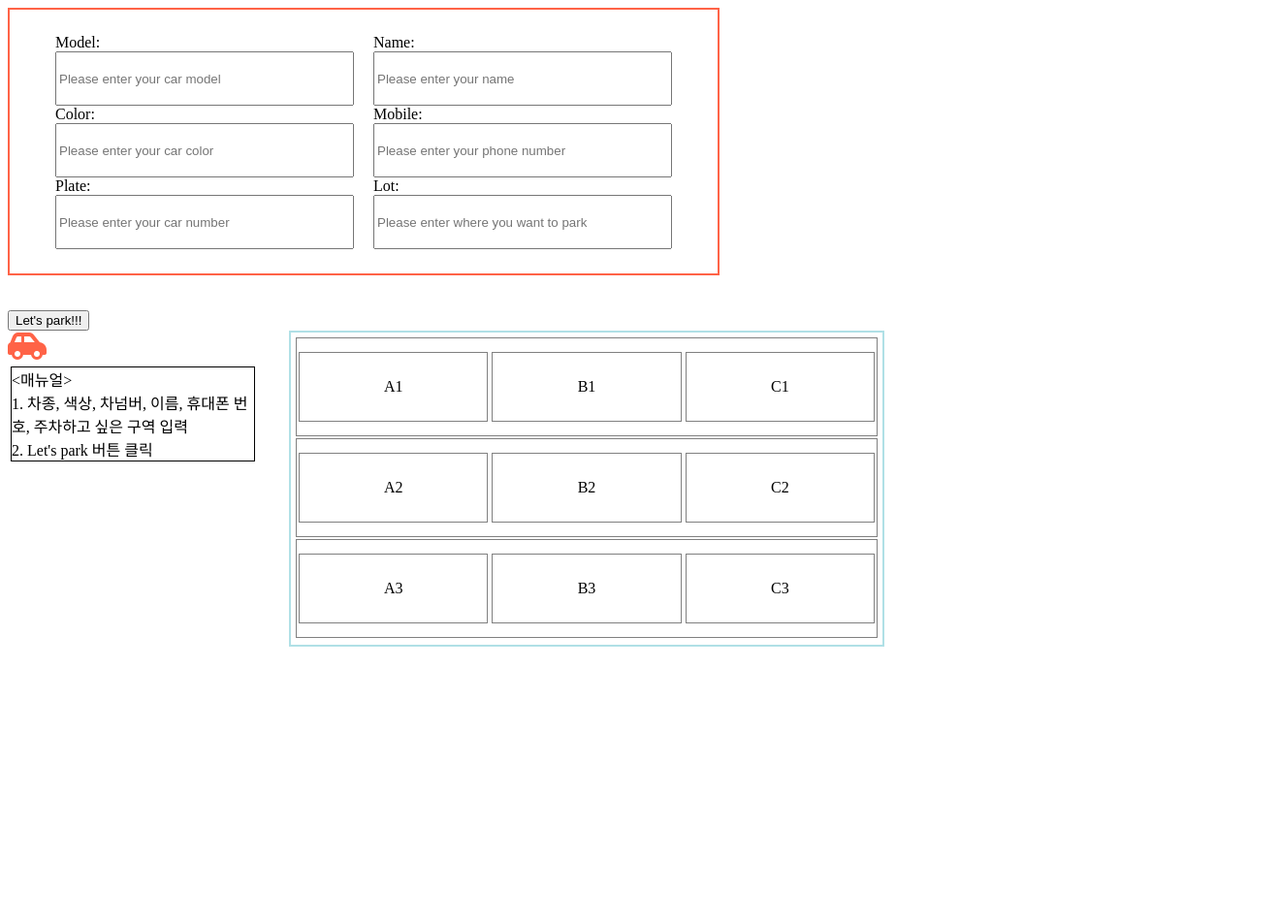
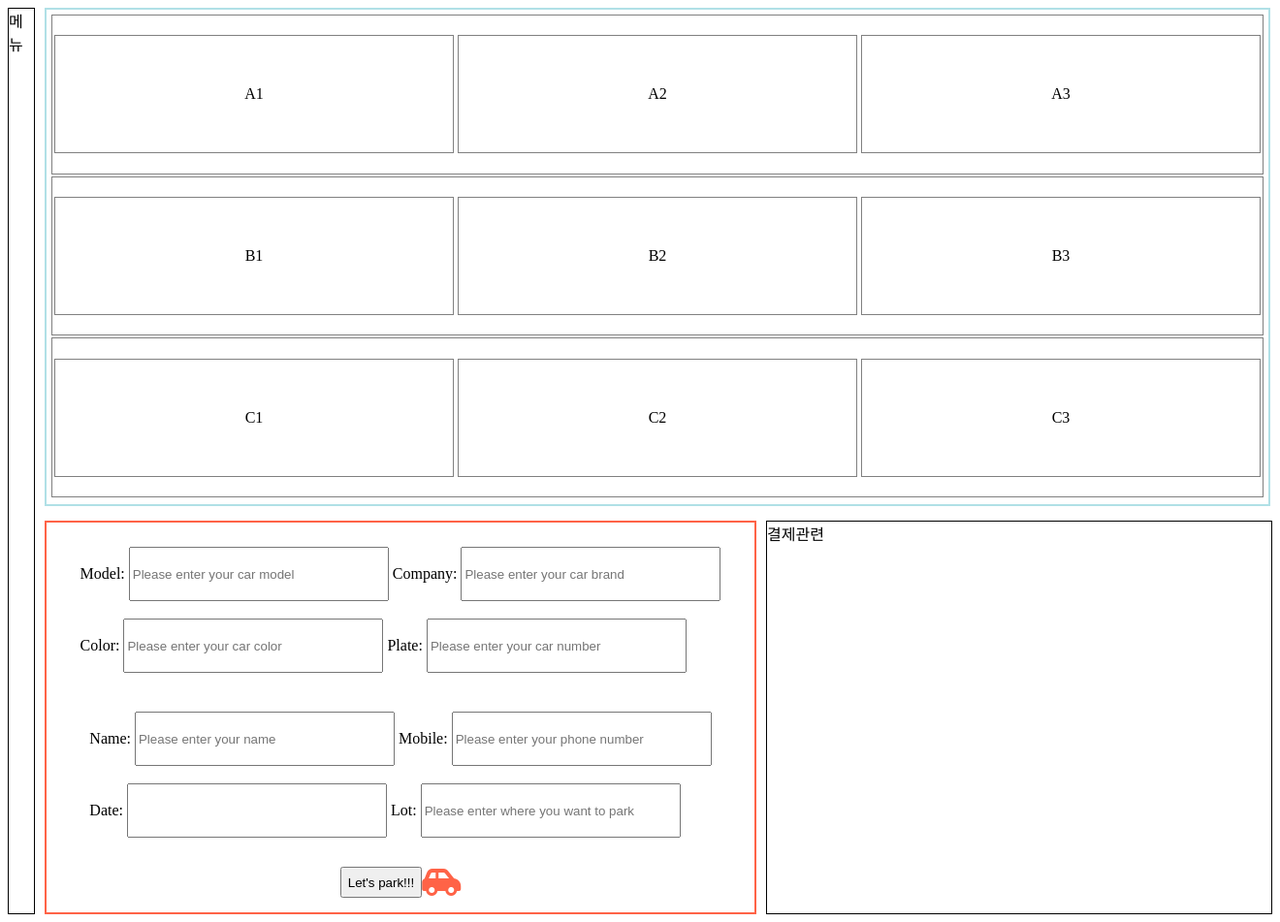
Before and after one commit to jw-lab/Board, a Django app: page /parking/ in a window 1320 px wide. Shown: the whole page at 97% size. Before the commit the page ends 667 px from the top, so only its background shows below. Run offline with Django 3.2, Linux system fonts and the light colour scheme; data that the repository does not hold is empty; some libraries are stand-ins or nearby versions.

Commit message:
전체 레이아웃 변경

```diff
--- a/parkingapp/templates/parkingapp/main.html
+++ b/parkingapp/templates/parkingapp/main.html
@@ -2,18 +2,46 @@
 
 {% block content %}
 
+<div class="layout">
+    <div class="menuLayout">
+        메뉴
+    </div>
+
+    <div class="rightLayout">
+        <div class="parkinglot">
+            <div class="lotA">
+                <p>A1</p>
+                <P>A2</P>
+                <p>A3</p>
+            </div>
+            <div class="lotB">
+                <p>B1</p>
+                <P>B2</P>
+                <p>B3</p>
+            </div>
+            <div class="lotC">
+                <p>C1</p>
+                <P>C2</P>
+                <p>C3</p>
+            </div>
+        </div>
+
+        <div class="bottomLayout">
             <form action="/parking/" method="POST">
                 {% csrf_token %}
-
                 <div class="entrance">
                     <section class="carinfo">
                         <label for="model">Model: </label>
                         <input type="text" id="model" name="model" placeholder="Please enter your car model">
                         <span class="model hidden"></span>
 
+                        <label for="company">Company: </label>
+                        <input type="text" id="company" name="company" placeholder="Please enter your car brand">
+
+                        <br><br>
+
                         <label for="color">Color: </label>
                         <input type="text" id="color" name="color" placeholder="Please enter your car color">
-
 
                         <label for="plate">Plate: </label>
                         <input type="text" id="plate" name="plate" placeholder="Please enter your car number">
@@ -26,15 +54,34 @@
                         <label for="mobile">Mobile: </label>
                         <input type="tel" id="mobile" name="mobile" placeholder="Please enter your phone number">
 
+                        <br><br>
+
+                        <label for="date">Date: </label>
+                        <input type="text" id="date" name="date" title="No need to enter" readonly>
+
                         <label for="lot">Lot: </label>
                         <input type="text" id="lot" name="lot" placeholder="Please enter where you want to park">
                     </section>
+
+                    <section class="parkButton">
+                        <button type="submit" id="park">Let's park!!!</button>
+                        <i id="icon" class="fas fa-car-side fa-2x"></i>
+                    </section>
                 </div>
-    <br><br>
+            </form>
 
-    <!-- type이 submit이 아니라 button 이어야 함, 차이점 공부 필요 -->
-    <button type="button" id="park">Let's park!!!</button>
-</form>
+            <div class="payment">
+                결제관련
+            </div>
+        </div>
+    </div>
+</div>
+
+
+
+
+
+
 
 <!-- 데이터 저장 되는지 확인 용도 -->
 {% if parking_list %}
@@ -43,33 +90,7 @@
     {% endfor %}
 {% endif %}
 
-<i id="icon" class="fas fa-car-side fa-2x"></i>
 
-<div class="parkinglot">
-    <div class="lot1">
-        <p>A1</p>
-        <P>B1</P>
-        <p>C1</p>
-    </div>
-    <div class="lot2">
-        <p>A2</p>
-        <P>B2</P>
-        <p>C2</p>
-    </div>
-    <div class="lot3">
-        <p>A3</p>
-        <P>B3</P>
-        <p>C3</p>
-    </div>
-</div>
-
-<div class="manual">
-    <매뉴얼>
-    <br>
-    1. 차종, 색상, 차넘버, 이름, 휴대폰 번호, 주차하고 싶은 구역 입력
-    <br>
-    2. Let's park 버튼 클릭
-</div>
 
 <!-- 추후 js 파일로 따로 저장 -->
 <script>
--- a/static/style.css
+++ b/static/style.css
@@ -1,33 +1,25 @@
-.entrance{
-    border: 2px solid tomato;
-    width: 700px;
-    padding: 15px;
+.layout{
     display: flex;
     flex-direction: row;
-    justify-content: center;
-    align-items: center;
-}
-.carinfo, .owner{
-    flex-basis: 200px;
-    padding: 10px;
-}
-input{
-    height: 50px;
-    width: 300px;
 }
 
-#icon{
-    color:tomato;
-    display: inline-block;
+.menuLayout{
+    border: 1px solid black;
+    width: 490px;
+    margin-right: 10px;
+
 }
+
 .parkinglot{
     border: 2px solid powderblue;
     padding: 5px;
-    width: 600px;
-    float: right;
-    margin-right: 400px;
+    width: 1250px;
+    height: 500px;
+    display: flex;
+    flex-direction: column;
+
 }
-.lot1, .lot2, .lot3{
+.lotA, .lotB, .lotC{
     height: 100px;
     border: 1px solid gray;
     display: flex;
@@ -37,6 +29,7 @@ input{
     align-items: center;
     margin-bottom: 2px;
 }
+
 p{
     border: 1px solid gray;
     display: flex;
@@ -44,16 +37,53 @@ p{
     flex-direction: row;
     justify-content: center;
     align-items: center;
-    height: 70px;
+    height: 120px;
     margin-left: 2px;
     margin-right: 2px;
 }
-.manual{
+
+.parkButton{
+    display: flex;
+    flex-direction: row;
+}
+
+#icon{
+    color:tomato;
+    display: inline-block;
+}
+
+.bottomLayout{
+    display: flex;
+    flex-direction: row;
+}
+
+.entrance{
+    border: 2px solid tomato;
+    width: 700px;
+    margin-top: 15px;
+    padding: 15px;
+    display: flex;
+    flex-direction: column;
+    justify-content: center;
+    align-items: center;
+}
+.carinfo, .owner{
+    flex-basis: 150px;
+    padding: 10px;
+}
+
+input{
+    height: 50px;
+    width: 260px;
+}
+
+.payment{
+    margin-top: 15px;
+    /* flex 사이 간격 주는 것이 있으면 그걸 적용하자 */
+    margin-left: 10px;
+
     border: 1px solid black;
-    width: 250px;
-    float: left;
-    margin-left: 3px;
-    margin-top: 5px;
+    width: 520px;
 }
 
 .park{
```
Lines whose indentation alone changed are shown as unchanged.
